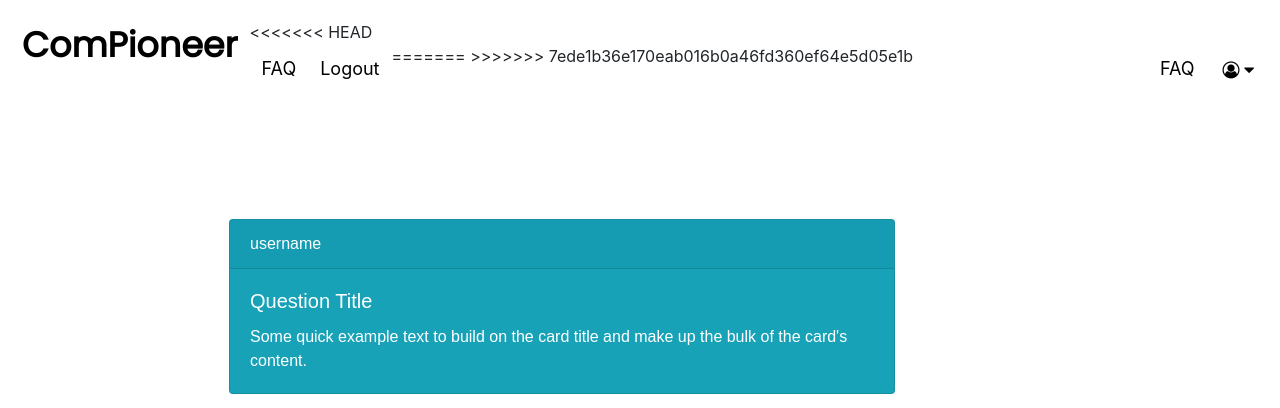
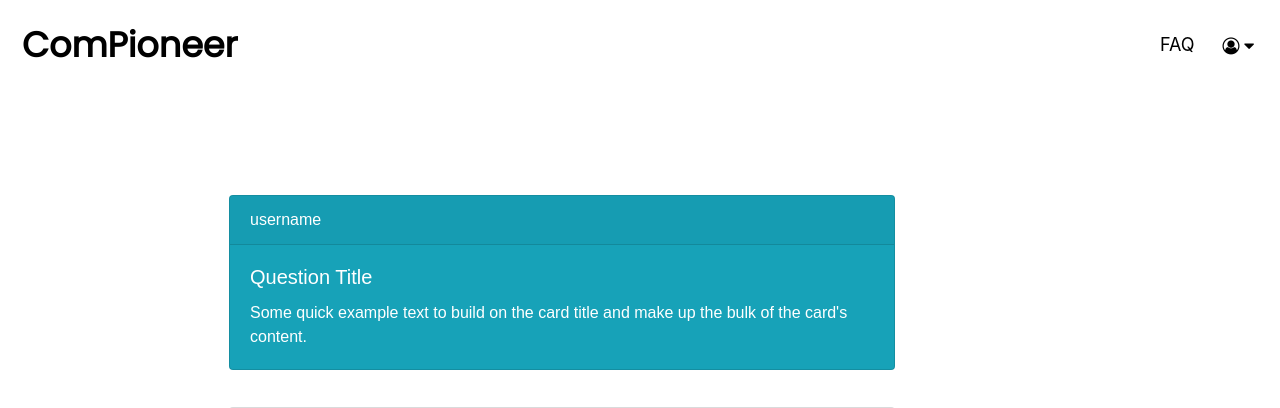
Before and after one commit to Compioneer/ComPioneer, a PHP site: page /home.php in a window 1280 px wide. Shown: the top 408 px of the page. Run offline with PHP 8.4, Linux system fonts and the light colour scheme.

Commit message:
navigation edit

```diff
--- a/home.php
+++ b/home.php
@@ -7,12 +7,6 @@ require 'include\header.php';
            <script src="js/CTAs.js"></script>
        <div class="header">
           <a href="landing.php" class="logo">ComPioneer</a>
-<<<<<<< HEAD
-           <nav>
-             <a href="FAQ.php">FAQ</a>
-            <a href="logout.php">Logout</a>
-          </nav>
-=======
 
               <div class="topnav" id="myTopnav">
                 <a href="FAQ.php">FAQ</a>
@@ -30,7 +24,6 @@ require 'include\header.php';
               </div>
 
 
->>>>>>> 7ede1b36e170eab016b0a46fd360ef64e5d05e1b
       </div>
 
          <!-- cards question section -->
```
